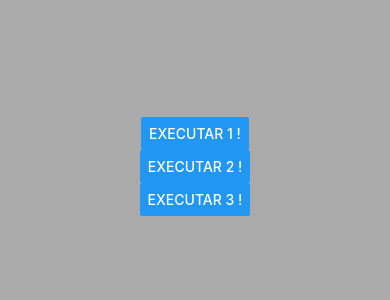
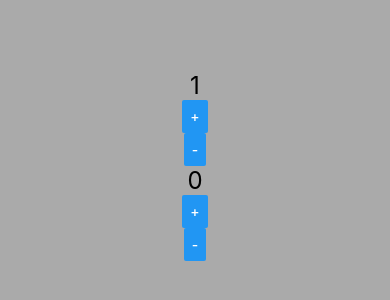
Before and after one commit to tomrobson/React-Native-Exercicio, a React Native app: screen / in a window 390 px wide. Shown: the part 256-556 px from the top of the page. Built offline with nearby package versions, Linux system fonts and the light colour scheme.

Commit message:
Utilizando useState

```diff
--- a/src/App.js
+++ b/src/App.js
@@ -1,6 +1,7 @@
 import React from 'react'
 import { View, StyleSheet } from 'react-native'
 
+import Contador from './components/Contador'
 import Botao from './components/Botao'
 import Titulo from './components/Titulo'
 import Aleatorio from './components/Aleatorio'
@@ -11,7 +12,10 @@
 
 export default () => (
     <View style={style.App}>
-        <Botao />
+        <Contador inicial={1} passo={10} />
+        <Contador />
+
+        {/* <Botao /> */}
 
         {/* <Titulo principal="Cadastro Produto"
             segundario="Tela de Cadastro" /> */}
--- /dev/null
+++ b/src/components/Contador.js
@@ -0,0 +1,19 @@
+import React, { useState } from 'react'
+import { Text, Button } from 'react-native'
+import estilo from './estilo'
+
+export default ({ inicial = 0, passo = 1 }) => {
+    // let numero = props.inicial
+    const [numero, setNumero] = useState(inicial)
+
+    const inc = () => setNumero(numero + passo)
+    const dec = () => setNumero(numero - passo)
+
+    return (
+        <>
+            <Text style={estilo.txtG}>{numero}</Text>
+            <Button title="+" onPress={inc} />
+            <Button title="-" onPress={dec} />
+        </>
+    )
+}
```
